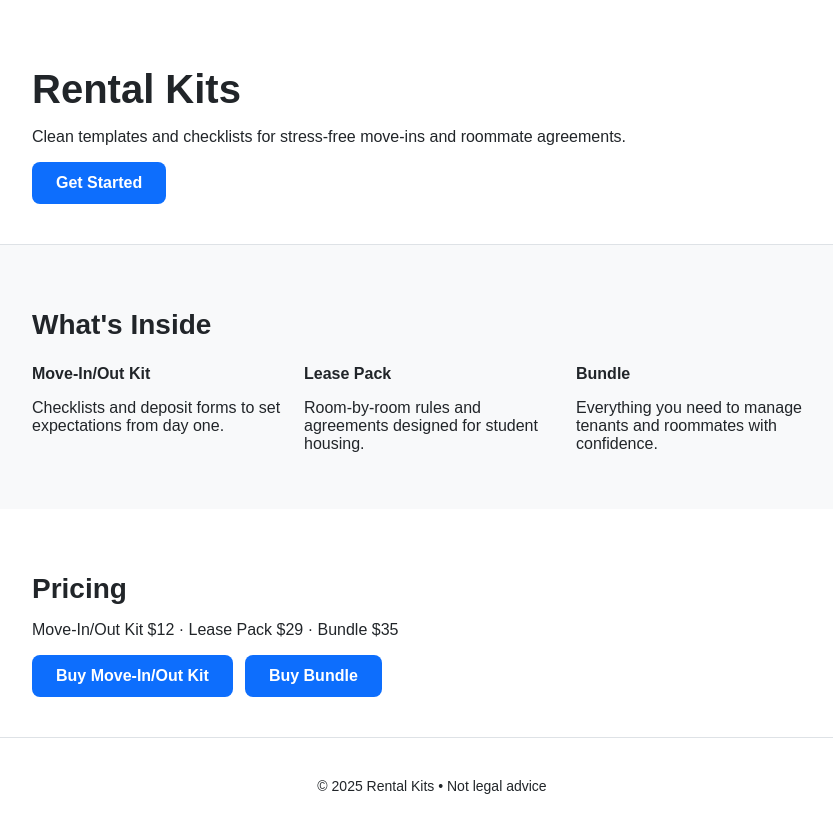
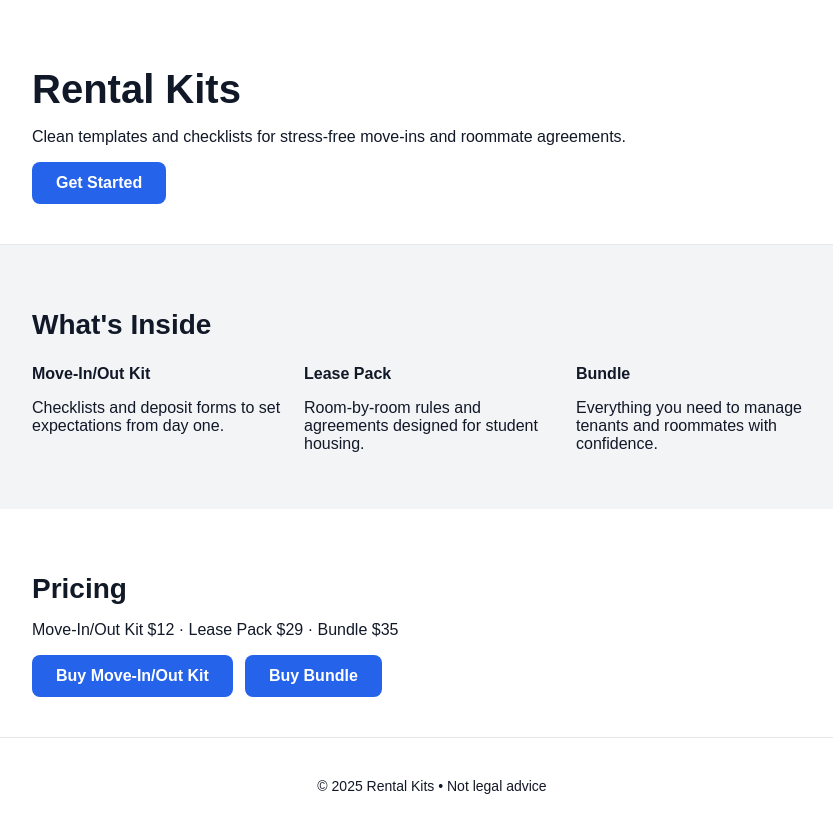
Before and after one commit to lucasburnham/Rentals-Kits, a website: page index.html in a window 1280 px wide. Shown: the whole page, without its empty margins (208-1041 px from the left). Drawn offline with Linux system fonts and the light colour scheme.

Commit message:
Resolve index.html style conflicts

```diff
--- a/index.html
+++ b/index.html
@@ -9,8 +9,8 @@
     body {
       font-family: sans-serif;
       margin: 0;
-      background: #F8F9FA;
-      color: #212529;
+      background: #F3F4F6;
+      color: #111827;
     }
     header,
     section,
@@ -19,7 +19,7 @@
     }
     header {
       background: #fff;
-      border-bottom: 1px solid #DEE2E6;
+      border-bottom: 1px solid #E5E7EB;
     }
     .container {
       max-width: 800px;
@@ -36,7 +36,7 @@
     .btn {
       display: inline-block;
       padding: 12px 24px;
-      background: #0D6EFD;
+      background: #2563EB;
       color: #fff;
       border-radius: 8px;
       text-decoration: none;
@@ -54,7 +54,7 @@
     }
     footer {
       background: #fff;
-      border-top: 1px solid #DEE2E6;
+      border-top: 1px solid #E5E7EB;
       font-size: 14px;
       text-align: center;
     }
```
